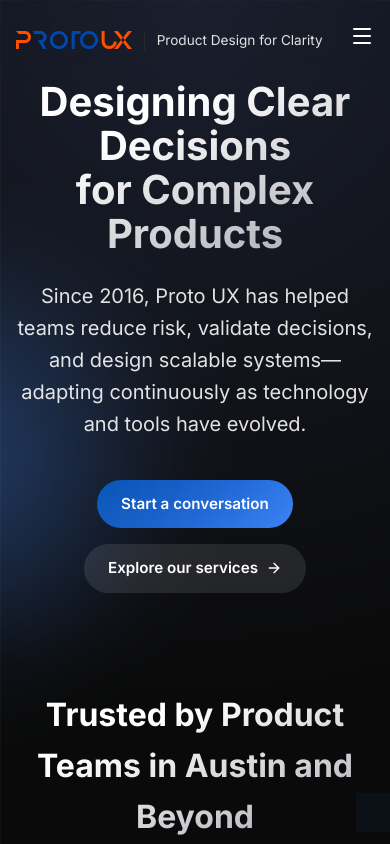
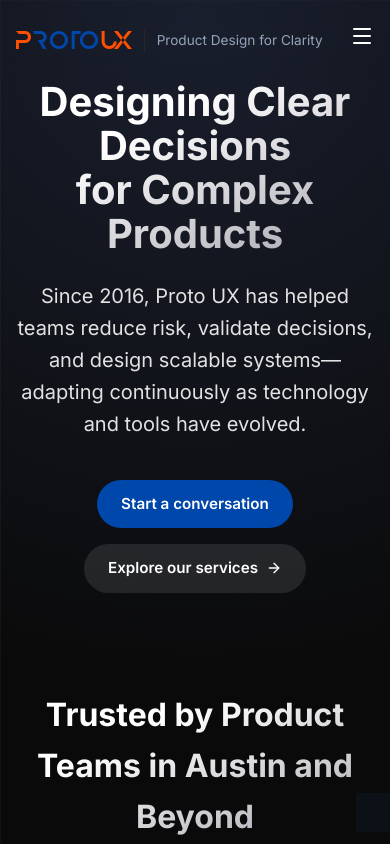
Before and after one commit to sharpencil/protoux-website, a React (Vite) app: page / in a window 390 px wide. Shown: the top 844 px of the page. Built offline with nearby package versions, Linux system fonts and the light colour scheme.

Commit message:
style: update button colors, nav links, and text styling; config: netlify forms

```diff
--- a/src/components/Footer.jsx
+++ b/src/components/Footer.jsx
@@ -20,7 +20,7 @@ export default function Footer() {
                             <span className="text-xl font-bold tracking-tight text-white">Proto UX</span>
                         </Link>
                         <p className="text-secondary text-base leading-relaxed">
-                            Outcome-driven design for complex products. Fusing human factors with shipped logic.
+                            Outcome-driven design for complex products.
                         </p>
                         <div className="flex flex-col gap-1 text-sm text-muted mt-2">
                             <span>Based in Austin, TX</span>
--- a/src/components/LivingGrid.jsx
+++ b/src/components/LivingGrid.jsx
@@ -36,40 +36,16 @@ export default function LivingGrid() {
 
         setSquares(generatedSquares)
 
-        // --- Spotlight Logic ---
-        const updateMousePosition = (e) => {
-            if (!containerRef.current || !spotlightRef.current) return
-            const rect = containerRef.current.getBoundingClientRect()
-            const x = e.clientX - rect.left
-            const y = e.clientY - rect.top
-
-            const size = 500
-            spotlightRef.current.style.transform = `translate(${x - size / 2}px, ${y - size / 2}px)`
-        }
-
-        window.addEventListener('mousemove', updateMousePosition)
-        return () => window.removeEventListener('mousemove', updateMousePosition)
+        // --- Spotlight Logic Removed ---
+        // const updateMousePosition = (e) => { ... }
+        // window.addEventListener('mousemove', updateMousePosition)
+        // return () => window.removeEventListener('mousemove', updateMousePosition)
     }, [])
 
     return (
         <div ref={containerRef} className="absolute inset-0 overflow-hidden pointer-events-none z-0">
-            {/* Spotlight Orb */}
-            <div
-                ref={spotlightRef}
-                className="absolute rounded-full pointer-events-none"
-                style={{
-                    width: '500px',
-                    height: '500px',
-                    top: 0,
-                    left: 0,
-                    background: 'radial-gradient(circle, rgba(59, 130, 246, 0.4) 0%, transparent 70%)',
-                    transform: 'translate(-100%, -100%)',
-                    filter: 'blur(40px)',
-                    mixBlendMode: 'screen',
-                    willChange: 'transform',
-                    zIndex: 1
-                }}
-            />
+            {/* Spotlight Orb Removed */}
+
 
             {/* Base Grid Pattern */}
             <div
--- a/src/components/Navbar.jsx
+++ b/src/components/Navbar.jsx
@@ -37,7 +37,7 @@ export default function Navbar() {
             <div className="container" style={{ height: 'var(--header-height)', display: 'flex', alignItems: 'center', justifyContent: 'space-between' }}>
                 <Link to="/" style={{ display: 'flex', alignItems: 'center', gap: '0.75rem' }}>
                     <img src="/protoux-logo.png" alt="Proto UX" style={{ height: '18px', display: 'block' }} />
-                    <span style={{ fontSize: '0.85rem', color: 'var(--text-secondary)', fontWeight: 400, borderLeft: '1px solid var(--border)', paddingLeft: '0.75rem', marginTop: '0.1rem' }}>
+                    <span style={{ fontSize: '0.85rem', color: '#94A3B8', fontWeight: 400, borderLeft: '1px solid var(--border)', paddingLeft: '0.75rem', marginTop: '0.1rem' }}>
                         Product Design for Clarity
                     </span>
                 </Link>
--- a/src/components/ReadyCTA.jsx
+++ b/src/components/ReadyCTA.jsx
@@ -1,4 +1,5 @@
 import React from 'react'
+import { Link } from 'react-router-dom'
 import { ArrowRight } from 'lucide-react'
 
 export default function ReadyCTA() {
@@ -15,9 +16,9 @@ export default function ReadyCTA() {
                         If you’re navigating complexity, uncertainty, or scale in 2026, let’s talk.
                     </p>
 
-                    <a href="#contact" className="btn btn-primary text-lg px-8 py-4 inline-flex items-center gap-3">
+                    <Link to="/start" className="btn btn-primary text-lg px-8 py-4 inline-flex items-center gap-3">
                         Start a conversation <ArrowRight size={20} />
-                    </a>
+                    </Link>
                 </div>
             </div>
         </section>
--- a/src/index.css
+++ b/src/index.css
@@ -262,8 +262,7 @@ button {
 }
 
 .btn-primary {
-  /* Simple Gradient Only */
-  background: linear-gradient(135deg, var(--accent) 0%, var(--accent-light) 100%);
+  background: var(--accent);
   color: white;
   border: none;
 }
--- a/src/pages/About.jsx
+++ b/src/pages/About.jsx
@@ -1,5 +1,6 @@
 import React from 'react'
 import SEO from '../components/SEO'
+import { Link } from 'react-router-dom'
 import { Check, ArrowRight } from 'lucide-react'
 
 export default function About() {
@@ -70,7 +71,7 @@ export default function About() {
                 <div className="grid grid-cols-2 gap-8 mb-24">
                     {/* How We Work */}
                     <div className="glass-card p-8 md:p-10 h-full">
-                        <h2 className="text-2xl font-bold text-white mb-6">How We Work</h2>
+                        <h2 className="text-2xl font-bold text-blue-grey mb-6">How We Work</h2>
                         <p className="text-secondary mb-8 leading-relaxed">
                             We partner with teams building complex B2B and enterprise software—where mistakes are expensive and decisions matter. Our approach is human-led and AI-accelerated:
                         </p>
@@ -92,7 +93,7 @@ export default function About() {
 
                     {/* What We Focus On */}
                     <div className="glass-card p-8 md:p-10 h-full">
-                        <h2 className="text-2xl font-bold text-white mb-6">What We Focus On</h2>
+                        <h2 className="text-2xl font-bold text-blue-grey mb-6">What We Focus On</h2>
                         <p className="text-secondary mb-8 leading-relaxed">
                             Proto UX is not a volume design shop. We focus on work where:
                         </p>
@@ -121,9 +122,9 @@ export default function About() {
                     <p className="text-xl text-secondary max-w-2xl mx-auto mb-8">
                         If you’re navigating complexity, uncertainty, or scale, we’re happy to start a conversation.
                     </p>
-                    <a href="#contact" className="btn btn-primary inline-flex items-center gap-2">
+                    <Link to="/start" className="btn btn-primary inline-flex items-center gap-2">
                         Start a conversation <ArrowRight className="w-5 h-5" />
-                    </a>
+                    </Link>
                 </div>
             </div>
         </section>
--- a/src/pages/Pricing.jsx
+++ b/src/pages/Pricing.jsx
@@ -1,5 +1,6 @@
 import React from 'react'
 import SEO from '../components/SEO'
+import { Link } from 'react-router-dom'
 import { Check, X, ArrowRight } from 'lucide-react'
 
 export default function Pricing() {
@@ -23,7 +24,7 @@ export default function Pricing() {
                     {/* Project-Based */}
                     <div className="glass-card p-8 md:p-10 flex flex-col h-full">
                         <div>
-                            <h2 className="text-2xl font-bold text-white mb-4">Project-Based Engagements</h2>
+                            <h2 className="text-2xl font-bold text-blue-grey mb-4">Project-Based Engagements</h2>
                             <p className="text-secondary mb-8">
                                 <strong className="text-white">Best for:</strong> Defined initiatives, new product efforts, major redesigns, or validation-heavy phases.
                             </p>
@@ -89,7 +90,7 @@ export default function Pricing() {
                     <div className="glass-card p-8 md:p-10 flex flex-col h-full relative overflow-hidden">
 
                         <div>
-                            <h2 className="text-2xl font-bold text-white mb-4">Fractional Design Partnership</h2>
+                            <h2 className="text-2xl font-bold text-blue-grey mb-4">Fractional Design Partnership</h2>
                             <p className="text-secondary mb-8">
                                 <strong className="text-white">Best for:</strong> Teams that need ongoing senior design leadership without hiring full-time.
                             </p>
@@ -220,9 +221,9 @@ export default function Pricing() {
                     <p className="text-xl text-secondary max-w-2xl mx-auto mb-8">
                         If you’re evaluating a project or considering a longer-term partnership, we’re happy to discuss scope, timing, and fit.
                     </p>
-                    <a href="#contact" className="btn btn-primary inline-flex items-center gap-2">
-                        Schedule a conversation <ArrowRight className="w-5 h-5" />
-                    </a>
+                    <Link to="/start" className="btn btn-primary inline-flex items-center gap-2">
+                        Start a conversation <ArrowRight className="w-5 h-5" />
+                    </Link>
                 </div>
             </div>
         </section>
--- a/src/pages/Services.jsx
+++ b/src/pages/Services.jsx
@@ -1,5 +1,6 @@
 import { useRef } from 'react'
 import { motion, useScroll, useTransform } from 'framer-motion'
+import { Link } from 'react-router-dom'
 import {
     Stethoscope,
     Workflow,
@@ -103,10 +104,7 @@ export default function Services() {
 
                 {/* The Process Section - The Logic Engine */}
                 <section className="container mb-32 relative">
-                    <div className="text-center mb-24">
-                        <h2 className="text-3xl md:text-4xl font-bold mb-4">The Logic Engine</h2>
-                        <p className="text-blue-grey">Our proven methodology for complex systems</p>
-                    </div>
+
 
                     <div className="timeline-container">
                         {/* Continuous Glowing Line */}
@@ -138,10 +136,10 @@ export default function Services() {
                 <section className="container text-center pb-12 pt-24">
                     <div className="max-w-2xl mx-auto">
                         <h2 className="text-4xl font-bold mb-8">Ready to build with rigor?</h2>
-                        <a href="#contact" className="btn inline-flex items-center gap-2 text-lg px-8 py-4"
+                        <Link to="/start" className="btn inline-flex items-center gap-2 text-lg px-8 py-4"
                             style={{ backgroundColor: 'var(--accent)', color: 'white' }}>
                             Start a conversation
-                        </a>
+                        </Link>
                     </div>
                 </section>
             </div>
```
